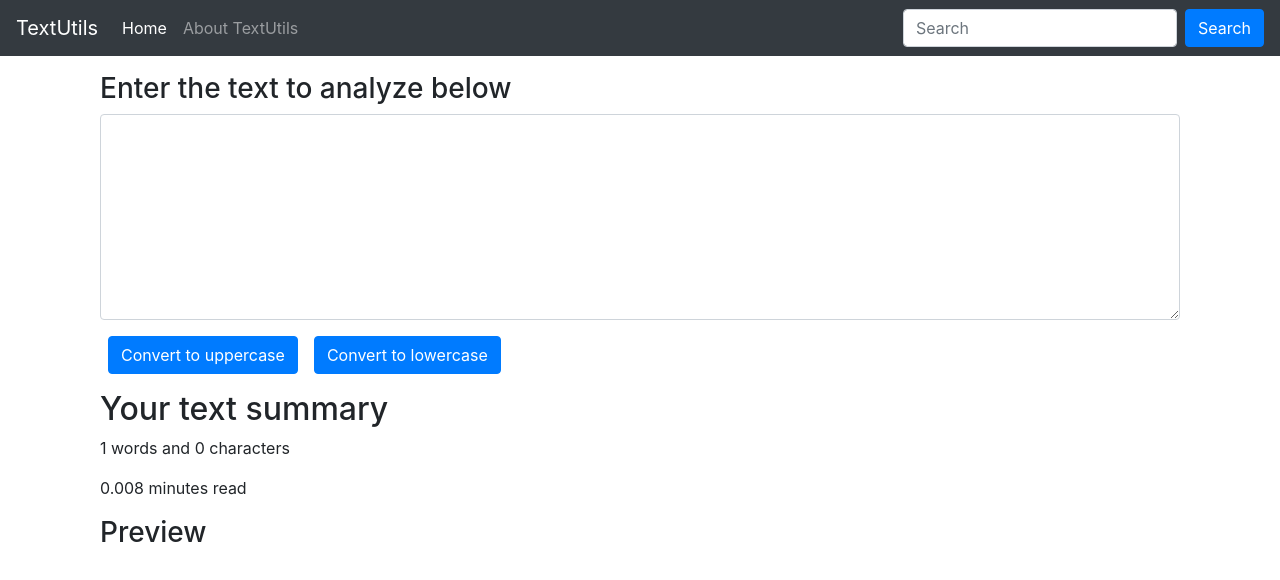
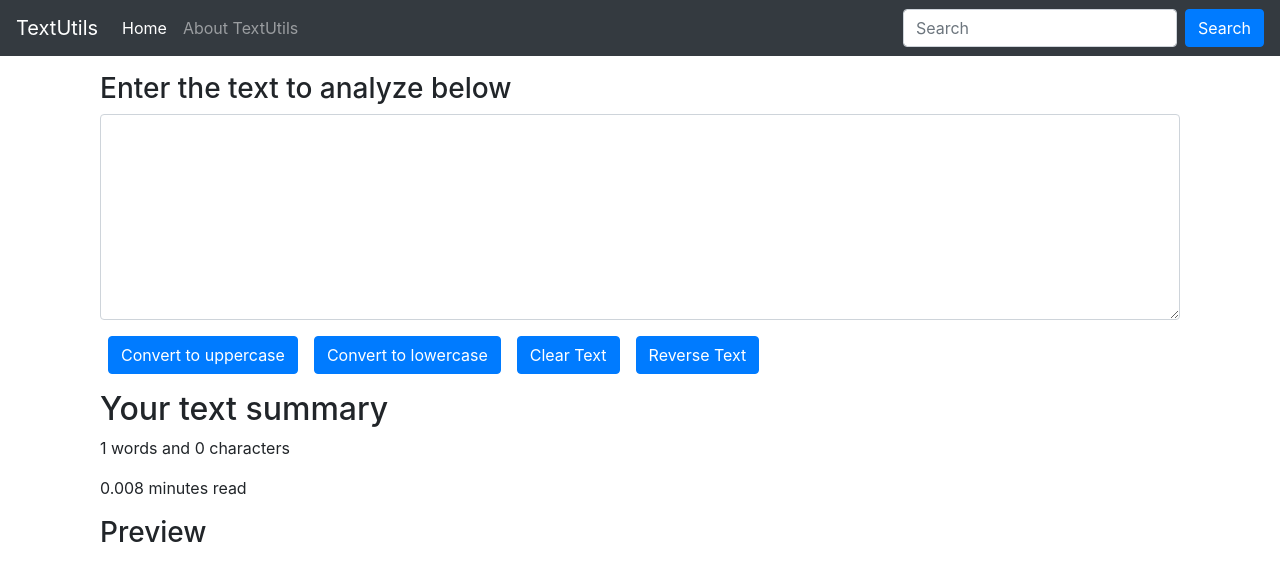
Before and after one commit to amrit-sbagga/textutils-app, a React (Create React App) app: page / in a window 1280 px wide. Shown: the top 580 px of the page. Built offline with nearby package versions, Linux system fonts and the light colour scheme.

Commit message:
added func for reverse text

```diff
--- a/src/components/TextForm.js
+++ b/src/components/TextForm.js
@@ -16,9 +16,18 @@
         setText(newText);
     }
 
+    const handleClearClick = () => {
+        setText('')
+    }
+
     const handleOnChange = (event) => {
         //console.log("handleOnChange..!!");
         setText(event.target.value);
+    }
+
+    const handleReverseClick = () => {
+        let newText = text.split("").reverse().join("");
+        setText(newText);
     }
 
     return (
@@ -33,6 +42,8 @@
             <button className="btn btn-primary mx-2" onClick={handleUpClick}>Convert to uppercase</button>
             {/* &nbsp;&nbsp;&nbsp; */}
             <button className="btn btn-primary mx-2" onClick={handleLowClick}>Convert to lowercase</button>
+            <button className="btn btn-primary mx-2" onClick={handleClearClick}>Clear Text</button>
+            <button className="btn btn-primary mx-2" onClick={handleReverseClick}>Reverse Text</button>
         </div>
         <div className="container my-3">
             <h2>Your text summary</h2>
```
